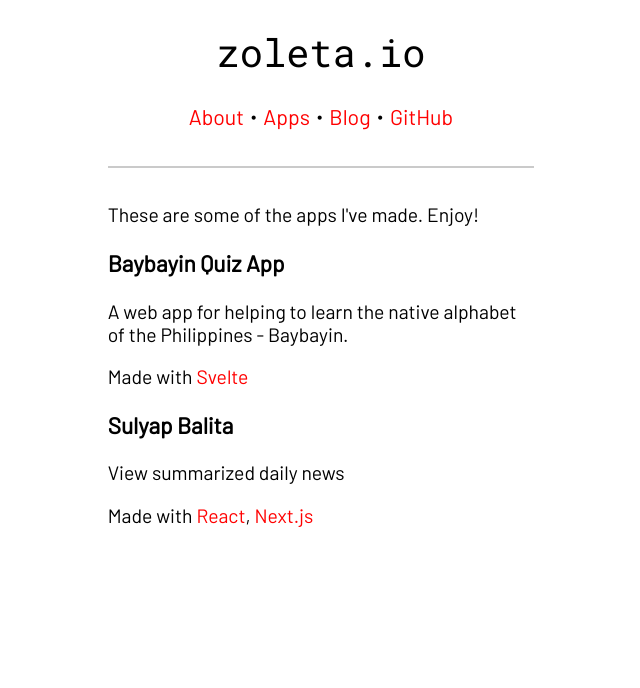
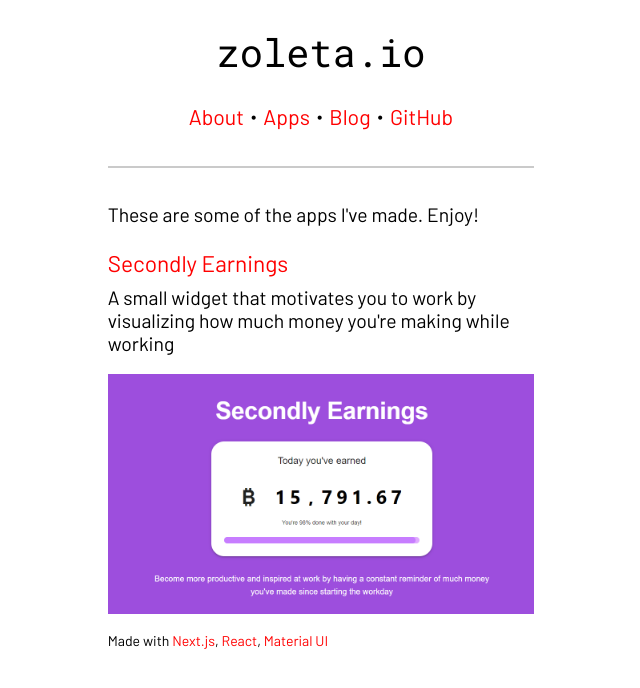
Before and after one commit to ryanarnold/personal-site, a Next.js app: page /apps in a window 1280 px wide. Shown: the top 688 px of the page, without its empty margins (319-959 px from the left). Built offline with nearby package versions, Linux system fonts and the light colour scheme.

Commit message:
Tweak apps page

```diff
--- a/content/apps.tsx
+++ b/content/apps.tsx
@@ -1,14 +1,11 @@
 const apps = [
   {
-    title: 'Baybayin Quiz App',
+    title: 'Secondly Earnings',
     description:
-      'A web app for helping to learn the native alphabet of the Philippines - Baybayin.',
-    madewith: ['Svelte'],
-  },
-  {
-    title: 'Sulyap Balita',
-    description: 'View summarized daily news',
-    madewith: ['React', 'Next.js'],
+      "A small widget that motivates you to work by visualizing how much money you're making while working",
+    madewith: ['Next.js', 'React', 'Material UI'],
+    image: '/img/secondly-earnings.png',
+    link: 'https://secondly-earnings.vercel.app/',
   },
 ];
 
@@ -25,6 +22,10 @@ export const techLinks = [
     tech: 'Next.js',
     link: 'https://nextjs.org/',
   },
+  {
+    tech: 'Material UI',
+    link: 'https://mui.com/',
+  },
 ];
 
 export default apps;
--- a/pages/apps/index.tsx
+++ b/pages/apps/index.tsx
@@ -1,10 +1,28 @@
 import React from 'react';
+import styled from 'styled-components';
 import apps, { techLinks } from '../../content/apps';
 import Layout from '../../components/Layout';
 import NavigationBar from '../../components/navbar/NavigationBar';
 import ExternalLink from '../../components/ExternalLink';
 
 interface Props {}
+
+const AppImage = styled.img`
+  width: 100%;
+`;
+
+const MadeWithText = styled.p`
+  font-size: 0.8rem;
+`;
+
+const AppTitle = styled.h3`
+  margin-bottom: 0;
+  font-weight: 400;
+`;
+
+const AppDescription = styled.p`
+  margin-top: 0.5rem;
+`;
 
 function AppsPage() {
   return (
@@ -13,9 +31,18 @@ function AppsPage() {
       <p>These are some of the apps I&apos;ve made. Enjoy!</p>
       {apps.map((app) => (
         <div>
-          <h3>{app.title}</h3>
-          <p>{app.description}</p>
-          <p>
+          <AppTitle>
+            <ExternalLink href={app.link} text={app.title} />
+          </AppTitle>
+          <AppDescription>{app.description}</AppDescription>
+          {app.image ? (
+            <a href={app.link} target="_blank" rel="noreferrer">
+              <AppImage src={app.image} alt="Secondly Earnings Screenshot" />
+            </a>
+          ) : (
+            ''
+          )}
+          <MadeWithText>
             Made with{' '}
             {app.madewith.map((stack, index) => {
               const { tech, link } = techLinks.filter((t) => t.tech === stack)[0];
@@ -32,7 +59,7 @@ function AppsPage() {
                 </span>
               );
             })}
-          </p>
+          </MadeWithText>
         </div>
       ))}
     </Layout>
```
Also changed, not shown: public/img/secondly-earnings.png (added).
